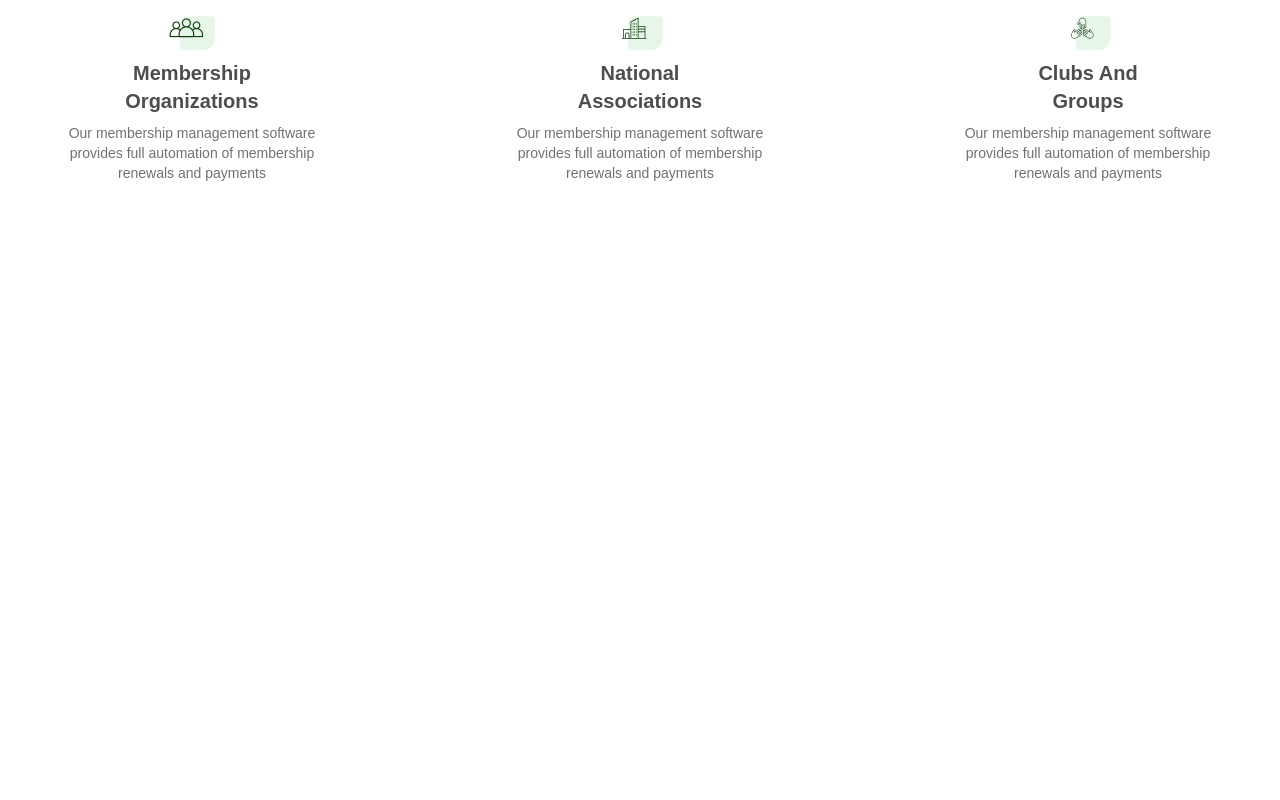
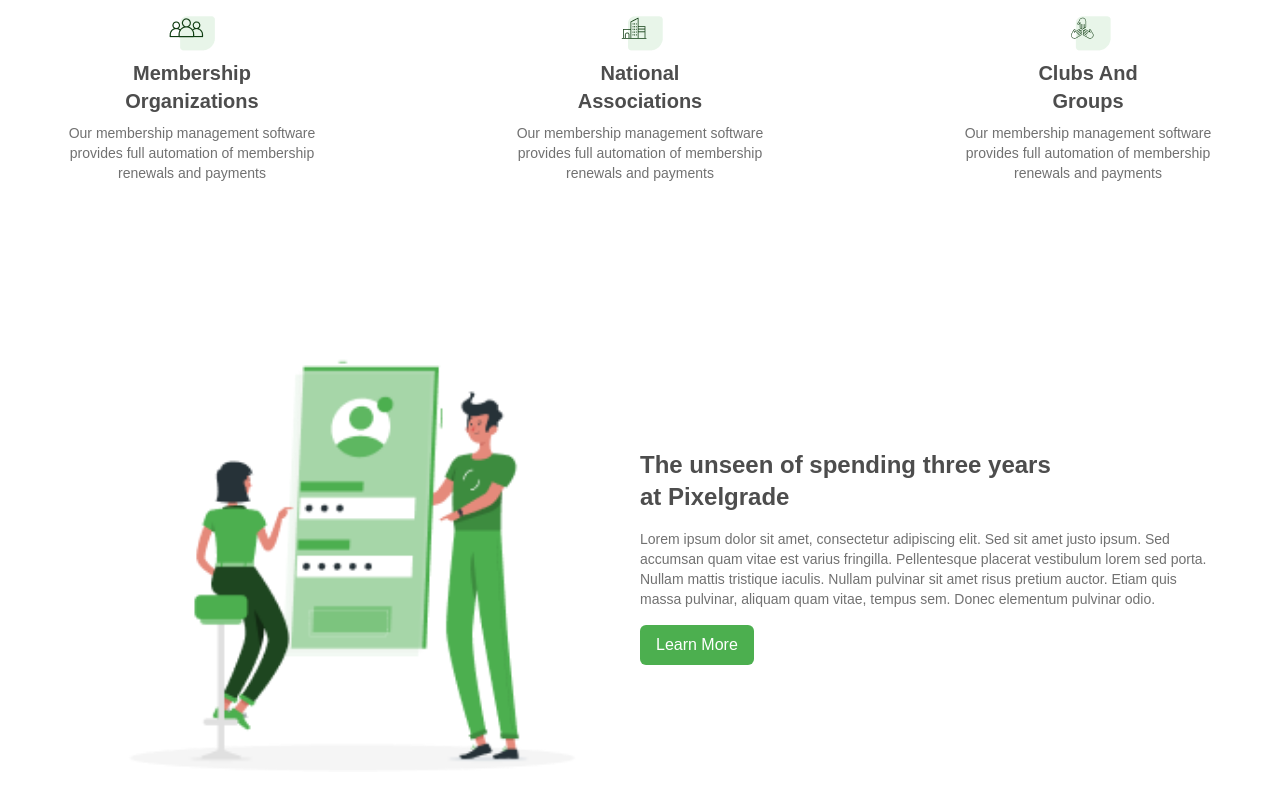
Before and after one commit to KalpitChandekar/Nexcent, a Next.js app: page / in a window 1280 px wide. Shown: the part 1199-1999 px from the top of the page. Before the commit the page ends 1542 px from the top, so only its background shows below. Built offline with nearby package versions, Linux system fonts and the light colour scheme.

Commit message:
[feat]: Add Member section

```diff
--- a/app/page.tsx
+++ b/app/page.tsx
@@ -2,6 +2,7 @@ import Clients from "@/components/Clients";
 import Community from "@/components/Community";
 import Hero from "@/components/Hero";
 import Navbar from "@/components/Navbar";
+import PixelGrade from "@/components/PixelGrade";
 
 const page = () => {
   return (
@@ -12,6 +13,7 @@ const page = () => {
       </div>
       <Clients />
       <Community />
+      <PixelGrade />
     </div>
   );
 };
```
